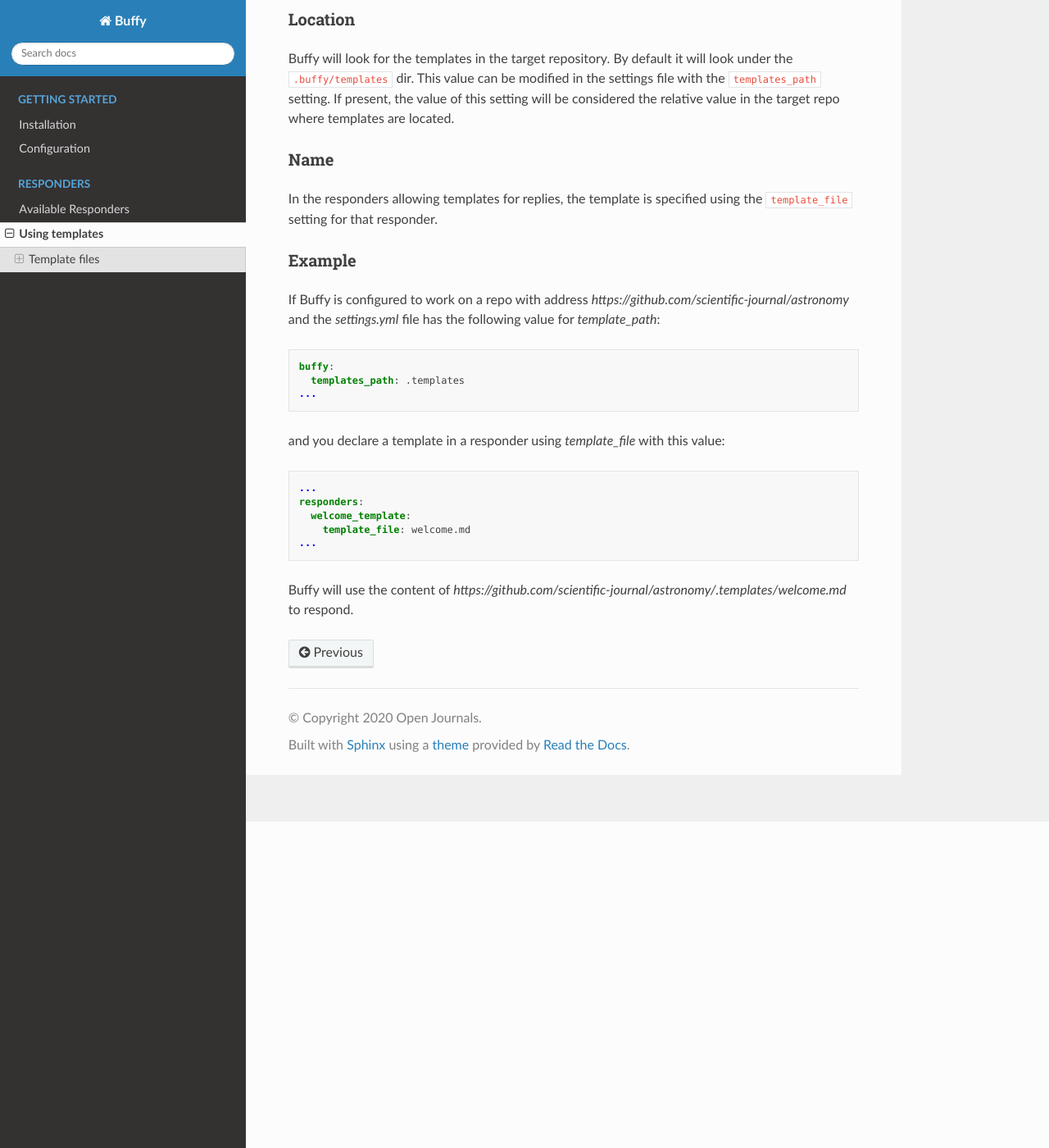
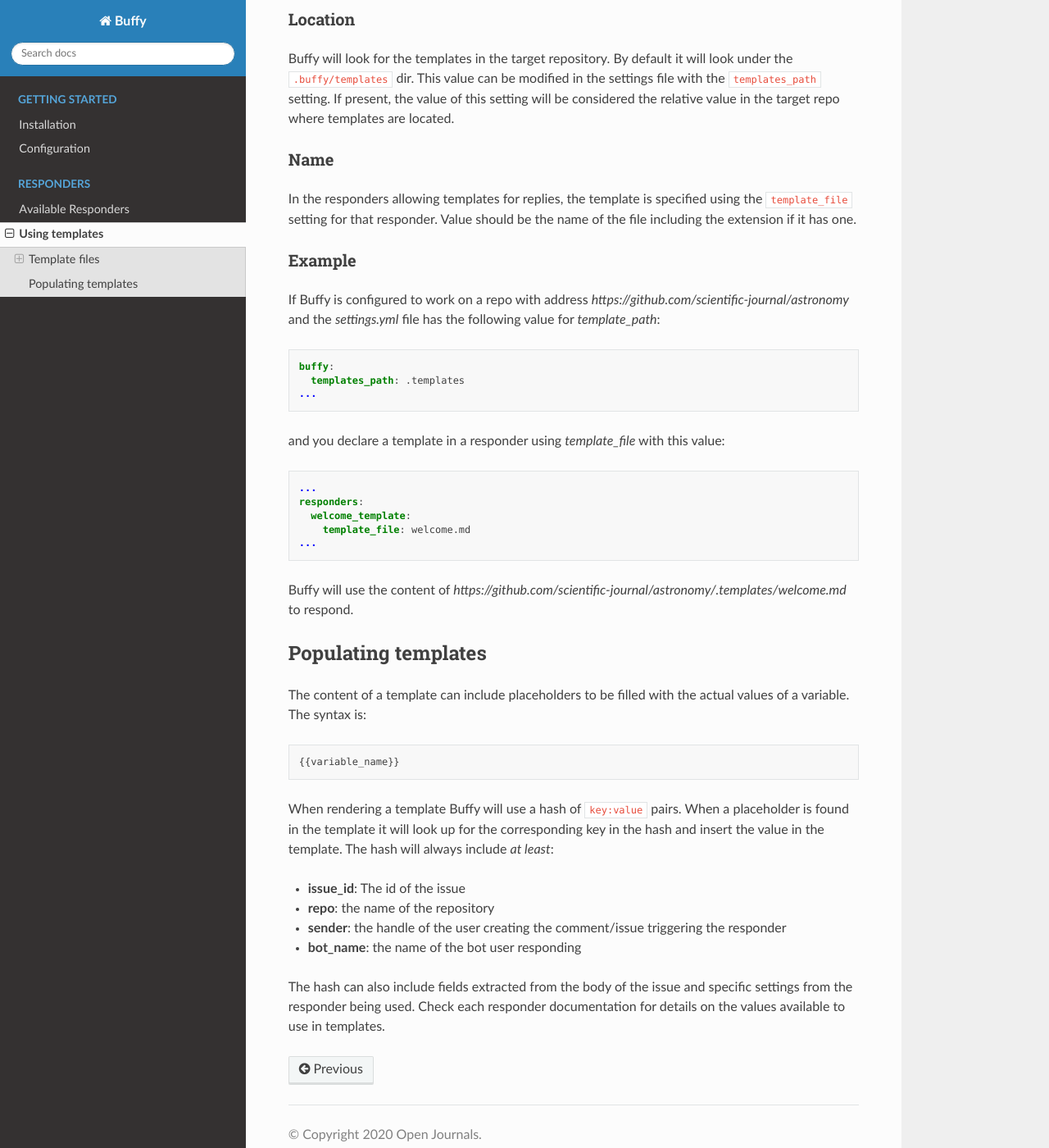
Before and after one commit to openjournals/buffy, a Sphinx documentation site: the page built from docs/using_templates.md, in a window 1280 px wide and 1400 px high, scrolled down 398 px. Shown: the whole window at 82% size. Built offline with Sphinx 7.4.7 and the Read the Docs theme 2.0.0, drawn with Linux system fonts in a browser that asks for light colours.

Commit message:
populating templates

````diff
--- a/docs/using_templates.md
+++ b/docs/using_templates.md
@@ -14,7 +14,7 @@
 
 ### Name
 
-In the responders allowing templates for replies, the template is specified using the `template_file` setting for that responder.
+In the responders allowing templates for replies, the template is specified using the `template_file` setting for that responder. Value should be the name of the file including the extension if it has one.
 
 ### Example
 
@@ -36,3 +36,18 @@
 ```
 
 Buffy will use the content of _https://github.com/scientific-journal/astronomy/.templates/welcome.md_ to respond.
+
+## Populating templates
+
+The content of a template can include placeholders to be filled with the actual values of a variable. The syntax is:
+```
+{{variable_name}}
+```
+
+When rendering a template Buffy will use a hash of `key:value` pairs. When a placeholder is found in the template it will look up for the corresponding key in the hash and insert the value in the template. The hash will always include _at least_:
+- **issue_id**: The id of the issue
+- **repo**: the name of the repository
+- **sender**: the handle of the user creating the comment/issue triggering the responder
+- **bot_name**: the name of the bot user responding
+
+The hash can also include fields extracted from the body of the issue and specific settings from the responder being used. Check each responder documentation for details on the values available to use in templates.
````
